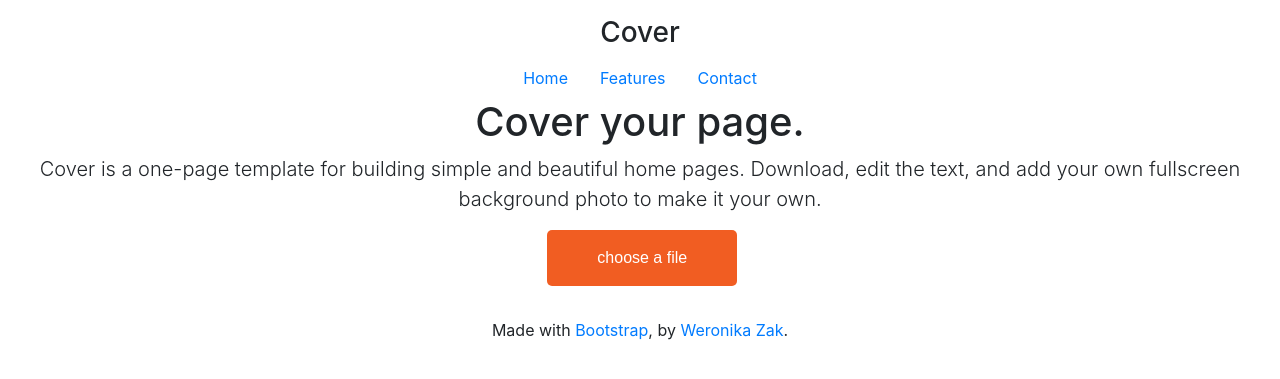
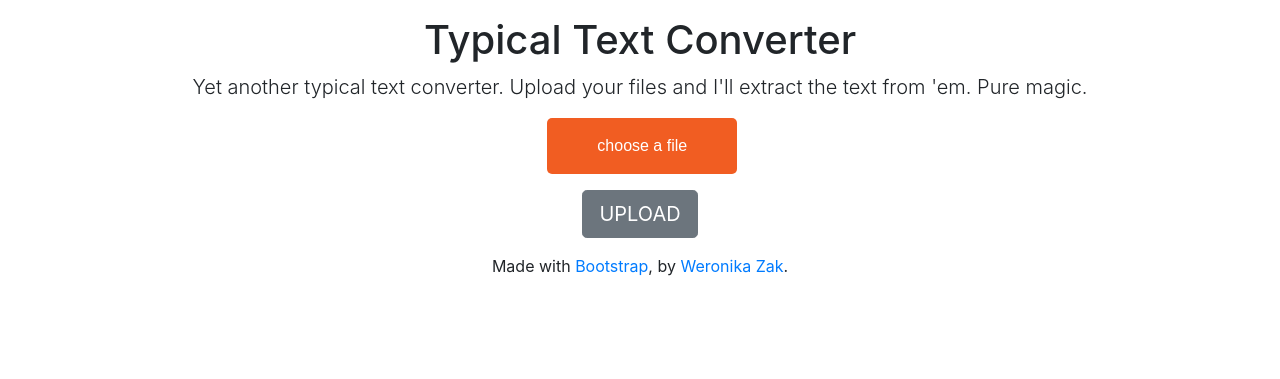
Before and after one commit to weronikazak/Yet-Another-OCR, a Flask app: page / in a window 1280 px wide. Shown: the top 379 px of the page. Run offline with Flask 2, Linux system fonts and the light colour scheme; parts of the project's set-up code (start-up, migrations or seed data) failed here and were passed over; some libraries are stand-ins or nearby versions.

Commit message:
file uploading

```diff
--- a/main.py
+++ b/main.py
@@ -1,30 +1,49 @@
 from flask import Flask, render_template, request, url_for
 from werkzeug.utils import secure_filename
 from werkzeug.datastructures import FileStorage
-from logic import find_text
+from logic import find_text, change_to_png
+from flask.cache import Cache
 
 UPLOAD_FOLDER = '/static/uploads/'
-ALLOWED_EXTENSIONS = ['png', 'jpg', 'jpeg']
+ALLOWED_EXTENSIONS = {'png', 'jpg', 'jpeg'}
 
+cache = Cache(app,config={'CACHE_TYPE': 'simple'})
 app = Flask(__name__)
+cache.init_app(app)
 
 
-@app.route('/upload', methods = ['GET', 'POST'])
+def allowed_file(filename):
+    return '.' in filename and \
+           filename.rsplit('.', 1)[1].lower() in ALLOWED_EXTENSIONS
+
+
+@cache.cached(timeout=50)
+@app.route('/')
+def index():
+	return render_template("upload.html", msg=False)
+
+@cache.cached(timeout=50)
+@app.route('/', methods = ['GET', 'POST'])
 def upload_file():
    if request.method == 'POST':
-      try:
-         f = request.files['file']
-      except:
-         return render_template("display.html", msg="No file selected")
+         try:
+            files = flask.request.files.getlist("file").filenames
+         except:
+            return render_template('upload.html', msg='No file was selected')
+
+         # if files and allowed_file(files.filename):
+         print("AAAAAAAAAAa")
+
+         texts = find_text(files)
+         print(texts)
+
+         return render_template('display.html',
+                              text=texts,
+                              file_name=files.filename)
+   return render_template('upload.html', msg=False)
 
 
-      f.save(secure_filename(f.filename))
-      return 'file uploaded successfully'
 
-
-@app.route('/')
-def index():
-	return render_template("upload.html")
 
 
 if __name__ == "__main__":
--- /dev/null
+++ b/static/scripts/showList.js
@@ -0,0 +1,36 @@
+var selDiv = "";
+
+document.addEventListener("DOMContentLoaded", init, false);
+
+function init() {
+	document.querySelector('#file').addEventListener('change', handleFileSelect, false);
+	selDiv = document.querySelector("#selectedfiles");
+}
+
+function handleFileSelect(e) {
+
+	if(!e.target.files) return;
+
+	selDiv.innerHTML = "";
+
+	var files = e.target.files;
+	for(var i=0; i<files.length; i++) {
+		var f = files[i];
+
+		selDiv.innerHTML += '<li class="list-group-item d-flex justify-content-between align-items-center">'
+		+ f.name + '<span class="close" onclick="removeImage($(this))">x</span><li/>';
+	}
+}
+
+function removeImage(item) {
+	//alert(item);
+	 item.parent().remove();
+  }
+
+$( document ).ready(function(){
+	if($("#alert").length){
+		$('#alert').fadeIn('slow', function(){
+			$('#alert').delay(5000).fadeOut();
+		});
+	}
+});
--- a/static/stylesheets/style.css
+++ b/static/stylesheets/style.css
@@ -36,3 +36,32 @@ vertical-align: middle;
     top: 2px;
     }
 } */
+.close {
+    cursor: pointer;
+    position: absolute;
+    top: 50%;
+    right: 0%;
+    padding: 12px 16px;
+    transform: translate(0%, -50%);
+  }
+
+  .close:hover {background: #bbb;}
+
+  ul {
+  list-style-type: none;
+  padding: 0;
+  margin: 0;
+}
+
+/* Style the list items */
+/* ul li {
+  border: 1px solid #ddd;
+  margin-top: -1px;
+  background-color: #f6f6f6;
+  padding: 12px;
+  text-decoration: none;
+  font-size: 18px;
+  color: black;
+  display: block;
+  position: relative;
+} */
--- a/templates/index.html
+++ b/templates/index.html
@@ -12,12 +12,14 @@
 <body class="text-center">
 <header>
     {% if msg %}
-    <h1>{{ msg }}</h1>
+    <div class="alert alert-primary" id="alert" role="alert">
+    {{ msg }}
+    </div>
     {% endif %}
 </header>
 
 <div class="cover-container d-flex w-100 h-100 p-3 mx-auto flex-column">
-    <header class="masthead mb-auto">
+    <!-- <header class="masthead mb-auto">
       <div class="inner">
         <h3 class="masthead-brand">Cover</h3>
         <nav class="nav nav-masthead justify-content-center">
@@ -25,7 +27,7 @@
           <a class="nav-link" href="#">Features</a>
           <a class="nav-link" href="#">Contact</a>
         </nav>
-      </div>
+      </div> -->
     </header>
 
     <main role="main" class="inner cover">
@@ -42,9 +44,10 @@
 
 </body>
 
-
- <script src="https://code.jquery.com/jquery-3.3.1.slim.min.js" integrity="sha384-q8i/X+965DzO0rT7abK41JStQIAqVgRVzpbzo5smXKp4YfRvH+8abtTE1Pi6jizo" crossorigin="anonymous"></script>
-<script src="https://cdnjs.cloudflare.com/ajax/libs/popper.js/1.14.7/umd/popper.min.js" integrity="sha384-UO2eT0CpHqdSJQ6hJty5KVphtPhzWj9WO1clHTMGa3JDZwrnQq4sF86dIHNDz0W1" crossorigin="anonymous"></script>
-<script src="https://stackpath.bootstrapcdn.com/bootstrap/4.3.1/js/bootstrap.min.js" integrity="sha384-JjSmVgyd0p3pXB1rRibZUAYoIIy6OrQ6VrjIEaFf/nJGzIxFDsf4x0xIM+B07jRM" crossorigin="anonymous"></script>
+<script src="https://code.jquery.com/jquery-3.2.1.min.js"></script>
+<script src="https://cdnjs.cloudflare.com/ajax/libs/popper.js/1.11.0/umd/popper.min.js" integrity="sha384-b/U6ypiBEHpOf/4+1nzFpr53nxSS+GLCkfwBdFNTxtclqqenISfwAzpKaMNFNmj4" crossorigin="anonymous"></script>
+<script src="https://maxcdn.bootstrapcdn.com/bootstrap/4.0.0-beta/js/bootstrap.min.js" integrity="sha384-h0AbiXch4ZDo7tp9hKZ4TsHbi047NrKGLO3SEJAg45jXxnGIfYzk4Si90RDIqNm1" crossorigin="anonymous"></script>
+{% block scripts %}
+{% endblock scripts %}
 </body>
 </html>
--- a/templates/upload.html
+++ b/templates/upload.html
@@ -1,32 +1,27 @@
 {% extends 'index.html' %}
-    <!-- <form id="upload" method="post" enctype="multipart/form-data">
-        <div id="drop">
-            Drop Here
 
-            <a>Browse</a>
-            <input type="file" name="upl" multiple />
-        </div>
+{% block main %}
 
-        <ul>
-        </ul>
-
-    </form> -->
-
-
-    <!-- <form method = "POST" enctype="multipart/form-data">
-    <input type = "file" name = "file" />
-    <input type = "submit" value="UPLOAD"/> -->
-<!-- </form> -->
-{% block main %}
-    <h1 class="cover-heading">Cover your page.</h1>
-    <p class="lead">Cover is a one-page template for building simple and beautiful home pages. Download, edit the text, and add your own fullscreen background photo to make it your own.</p>
+    <h1 class="cover-heading">Typical Text Converter</h1>
+    <p class="lead">Yet another typical text converter. Upload your files and I'll extract the text from 'em. Pure magic.</p>
     <p class="lead">
 
         <form method="POST" enctype="multipart/form-data">
-        <input type="file" id="file" />
+        <input type="file" id="file" name="file" multiple/>
         <label for="file">choose a file</label>
-        <!-- <input type="submit" class="btn btn-lg btn-secondary" value="UPLOAD"> -->
+
+        <div class="container col-md-4">
+        <ul class="list-group" id="selectedfiles"></ul>
+        </div>
+
+        <input type="submit" class="btn btn-lg btn-secondary" value="UPLOAD">
+
     </form>
 
     </p>
+
 {% endblock main %}
+
+{% block scripts %}
+    <script type="text/javascript" src="{{ url_for('static', filename='scripts/showList.js') }}" />></script>
+{% endblock scripts %}
```
Also changed, not shown: static/uploads/stylesheets/style.css (deleted, +0 -38 lines), templates/display.html (+5 -4 lines).
